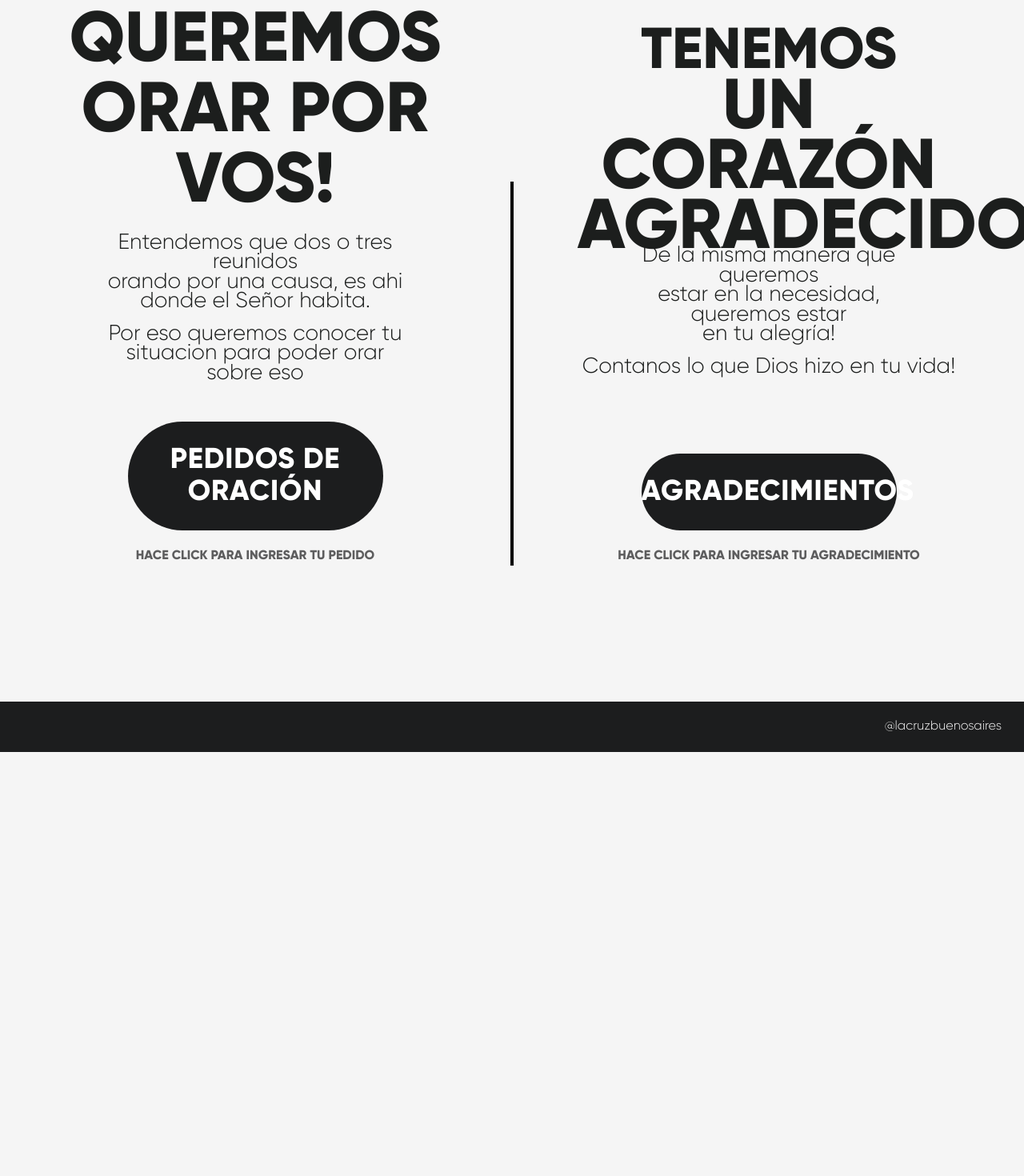
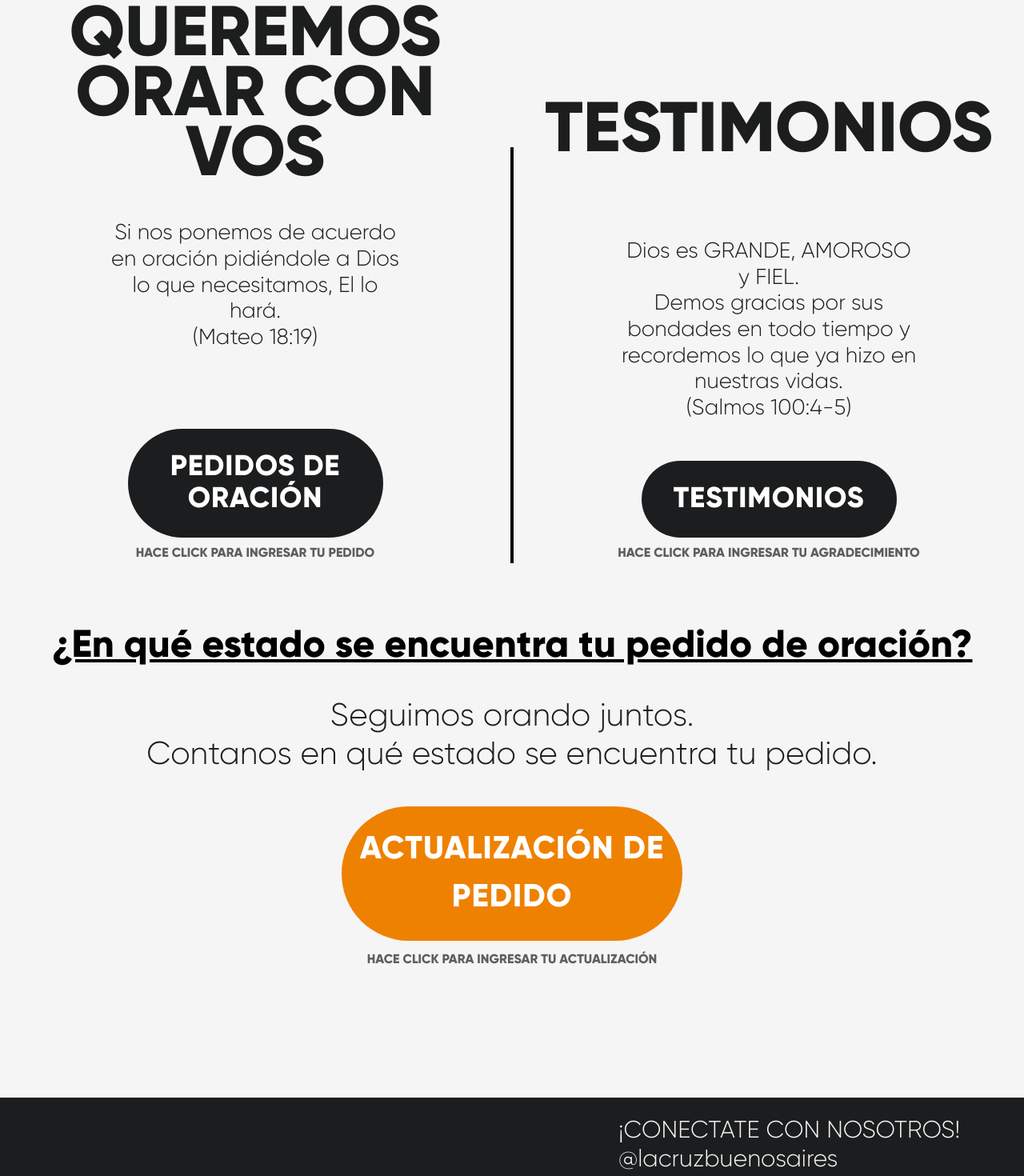
Before and after one commit to LucasEzequielRamos/request-page-lacruz-oficial, a Next.js app: page / in a window 1280 px wide. Shown: the part 1080-2550 px from the top of the page at 80% size. Before the commit the page ends 2020 px from the top, so only its background shows below. Built offline with nearby package versions, Linux system fonts and the light colour scheme.

Commit message:
ui finished

```diff
--- a/src/app/components/footer.tsx
+++ b/src/app/components/footer.tsx
@@ -3,7 +3,10 @@ import React from 'react'
 const Footer = () => {
   return (
     <footer className='h-auto bg-[#1c1d1e]'>
-        <p className='flex text-[#f5f5f5] justify-end py-6 pr-7'>@lacruzbuenosaires</p>
+      <div className='flex flex-col text-xs py-6 lg:text-3xl  text-[#f5f5f5] w-fit items-end ml-auto lg:pr-20 pr-4'>
+      <p className=''>¡CONECTATE CON NOSOTROS!</p>
+      <p className='self-start'>@lacruzbuenosaires</p>
+      </div>
     </footer>
   )
 }
--- a/src/app/components/header.tsx
+++ b/src/app/components/header.tsx
@@ -1,6 +1,6 @@
 const Header = () => {
   return (
-    <header className="bg-[#1C1D1E] py-3 flex justify-center w-full font-bold text-[#f5f5f5]"> <img className="lg:h-16 h-7" src="./lacruz-logo.webp"/> </header>
+    <header className=" bg-[#1C1D1E] py-3 flex justify-center w-full font-bold text-[#f5f5f5] "> <img className="lg:h-16 h-7" src="./lacruz-logo.webp"/> </header>
   )
 }
 
--- a/src/app/components/hero.tsx
+++ b/src/app/components/hero.tsx
@@ -9,9 +9,7 @@ const Hero = () => {
         <p className="lg:text-[120px] text-3xl tracking-wide ">famili</p>
         <span className="lg:text-[180px] text-7xl  relative lg:-inset-x-6 -inset-x-2">a</span>
         </div>
-        <div className="flex justify-center text-center text-[#f5f5f5] items-start -mt-4 lg:pt-56">
-          <p className="lg:text-6xl lg:max-w-[800px] max-w-[220px] leading-none text-[1.07em]">Queremos seguir conectados!</p>
-        </div>
+
       </div>
 
   )
--- a/src/app/components/main-section.tsx
+++ b/src/app/components/main-section.tsx
@@ -1,25 +1,37 @@
-const MainSection = ({ setReason, REASONS }: { setReason: React.Dispatch<React.SetStateAction<string | undefined>>, REASONS: { REQUEST: string, GRATITUDE: string } }) => {
+const MainSection = ({ setReason, REASONS }: { setReason: React.Dispatch<React.SetStateAction<string | undefined>>, REASONS: { REQUEST: string, GRATITUDE: string, UPDATE: string } }) => {
   return (
-    <main className="flex flex-col    lg:mb-[170px] mb-11  ">
+    <main className="flex flex-col  lg:mb-40 mb-20  ">
         <div className="flex justify-center py-10 items-center w-full">
           <img className="lg:h-14 h-4 lg:mt-16" src="./arrow-down.webp" alt="Imagen de flecha para abajo" />
           </div>
-          <div className="flex max-sm:flex-col items-center lg:items-end lg:min-h-[620px]">
+          <div className="flex max-sm:flex-col items-center lg:items-end ">
             <div className="flex flex-col text-center lg:w-1/2  ">
-            <h2 className="lg:h-60 lg:text-[5.5rem] text-[2.5rem] leading-none w-9/12 lg:mb-11 mb-5 m-auto mt-0">QUEREMOS ORAR POR VOS!</h2>
-              <p className="lg:text-[1.7rem] text-[0.875rem] w-11/12 lg:w-7/12  m-auto mt-0 pb-4">Entendemos que dos o tres reunidos <br/> orando por una causa, es ahi donde el Señor habita.</p>
-              <p className="lg:text-[1.7rem] text-[0.875rem] w-10/12 lg:w-7/12 m-auto lg:pb-0 pb-12">Por eso queremos conocer tu situacion para poder orar sobre eso</p>
-              <button onClick={() => { setReason(REASONS.REQUEST) }} className="py-3   lg:py-7 bg-[#1C1D1E] w-[68%] lg:w-2/4 lg:mt-12 m-auto text-white rounded-[90px] lg:text-4xl text-2xl tracking-wide">PEDIDOS DE ORACIÓN</button>
-              <h3 className="lg:pt-5 pt-2 max-sm:text-xs text-[#1C1D1E]/70">HACE CLICK PARA INGRESAR TU PEDIDO</h3>
+            <h2 className=" lg:text-[5.5rem] text-[2.5rem] leading-[0.85] w-10/12 lg:mb-11 mb-5 m-auto mt-0">QUEREMOS <br/> ORAR CON VOS</h2>
+              <p className="lg:text-[1.7rem] text-[0.875rem] w-10/12 lg:w-7/12  m-auto mt-0 pb-12 lg:pb-24">Si nos ponemos de acuerdo en oración pidiéndole a
+              Dios lo que necesitamos, El lo hará. <br/> (Mateo 18:19)</p>
+              <button onClick={() => { setReason(REASONS.REQUEST) }} className="py-3   lg:py-7 bg-[#1C1D1E] w-3/4 lg:w-2/4  m-auto text-white rounded-[90px] lg:text-4xl text-2xl tracking-wide">PEDIDOS DE ORACIÓN</button>
+              <h3 className=" pt-2 max-sm:text-xs text-[#1C1D1E]/70">HACE CLICK PARA INGRESAR TU PEDIDO</h3>
             </div>
-            <span className="lg:h-[480px] max-sm:w-72 justify-center lg:border-l-4 max-sm:border-t-[1px] max-sm:mt-16 max-sm:mb-9 lg:mt-28 border-black"></span>
+            <div className="lg:hidden flex flex-col items-center mt-20">
+          <h3 className="font-bold underline text-black text-sm pb-2">¿En qué estado se encuentra tu pedido de oración?</h3>
+          <p className="pb-9 text-center text-sm">Seguimos orando juntos. <br /> Contanos en qué estado se encuentra tu pedido.</p>
+          <button onClick={() => { setReason(REASONS.UPDATE) }} className="py-3  bg-[#ef8100] px-5 m-auto text-white rounded-[90px] text-[1rem] tracking-wide ">ACTUALIZACIÓN DE PEDIDO</button>
+          <h3 className=" pt-2 text-[0.7rem] text-[#1C1D1E]/70 text-xs">HACE CLICK PARA INGRESAR TU ACTUALIZACIÓN</h3>
+
+            </div>
+            <span className="lg:h-[520px] max-sm:w-72 lg:border-l-4 max-sm:border-t-[1px] max-sm:mt-16 max-sm:mb-9 lg:mt-28 border-black"></span>
             <div className="flex flex-col text-center lg:w-1/2">
-              <h2 className="lg:h-60 lg:text-[5.5rem] text-[2.5rem] leading-[0.85] w-9/12 m-auto mt-0 lg:mb-11 pb-5"> <strong className="text-[1.875rem] lg:text-[4.5rem]">TENEMOS</strong> <br/> UN CORAZÓN AGRADECIDO</h2>
-              <p className="lg:text-[1.7rem] text-[0.875rem] lg:w-7/12 w-10/12 m-auto mt-0 pb-4">De la misma manera que queremos<br/> estar en la necesidad, queremos estar<br/> en tu alegría!</p>
-              <p className="lg:text-[1.7rem] text-[0.875rem] w-9/12 m-auto lg: pb-12">Contanos lo que Dios hizo en tu vida!</p>
-              <button onClick={() => { setReason(REASONS.GRATITUDE) }} className="py-3 lg:py-7  bg-[#1C1D1E] w-[70%] lg:w-2/4 lg:mt-12 m-auto text-white rounded-[90px] lg:text-4xl tracking-wide text-2xl">AGRADECIMIENTOS</button>
-              <h3 className="lg:pt-5 max-sm:text-xs pt-2 text-[#1C1D1E]/70">HACE CLICK PARA INGRESAR TU AGRADECIMIENTO</h3>
+              <h2 className=" lg:text-[5.5rem] text-[2.5rem] leading-[0.85]  m-auto mt-0 lg:pb-24 pb-5">TESTIMONIOS</h2>
+              <p className="lg:text-[1.7rem] text-[0.875rem] lg:w-7/12 w-10/12 m-auto mt-0 pb-12">Dios es GRANDE, AMOROSO y FIEL. <br />Demos gracias por sus bondades en todo tiempo y recordemos lo que ya hizo en nuestras vidas. <br />(Salmos 100:4-5)</p>
+              <button onClick={() => { setReason(REASONS.GRATITUDE) }} className="py-3 lg:py-7  bg-[#1C1D1E] w-3/4 lg:w-2/4  m-auto text-white rounded-[90px] lg:text-4xl tracking-wide text-2xl">TESTIMONIOS</button>
+              <h3 className="max-sm:text-xs pt-2 text-[#1C1D1E]/70">HACE CLICK PARA INGRESAR TU AGRADECIMIENTO</h3>
             </div>
+          </div>
+          <div className="lg:flex hidden flex-col items-center mt-20">
+          <h3 className="font-bold underline text-black text-5xl pb-10">¿En qué estado se encuentra tu pedido de oración?</h3>
+          <p className="pb-10 text-center text-[2.5rem]">Seguimos orando juntos. <br /> Contanos en qué estado se encuentra tu pedido.</p>
+          <button onClick={() => { setReason(REASONS.UPDATE) }} className="py-6  bg-[#ef8100]  w-2/6  m-auto text-white rounded-[90px] text-[2.5rem] tracking-wide ">ACTUALIZACIÓN DE PEDIDO</button>
+          <h3 className=" pt-3 text-[#1C1D1E]/70">HACE CLICK PARA INGRESAR TU ACTUALIZACIÓN</h3>
           </div>
       </main>
   )
--- a/src/app/components/message-form.tsx
+++ b/src/app/components/message-form.tsx
@@ -13,13 +13,13 @@ const MessageForm = ({ reason, setReason }: { reason: string, setReason: React.D
     setAppStatus(newAppStatus)
   }, [formRef.current, appStatus])
 
-  const isReasonPedido = reason === 'pedido'
+  const isReasonPedido = reason === 'pedido' ? 1 : reason === 'testimonio' ? 2 : 3
 
   return (
     <section className='flex bg-white/40 items-center justify-center fixed top-0 left-0 h-screen w-screen flex-col'>
     <div className='flex  flex-col lg:min-h-[90%] lg:px-12 px-5 lg:w-7/12 w-10/12 bg-[#1C1D1E] rounded-[20px] lg:rounded-[90px] text-center text-white'>
-    <button onClick={() => { setReason('') }} className='lg:pt-10 pt-3 lg:pr-4 w-full flex justify-end '><img src="x.webp" className='lg:h-4' alt="x icon" /></button>
-    <h2 className='text-[#f5f5f5] font-extrabold lg:pb-12 lg:pt-10 pt-3 pb-5 w-full lg:text-7xl text-[1.375rem]'>{isReasonPedido ? 'QUEREMOS ORAR CON VOS!' : 'CELEBREMOS JUNTOS!'}</h2>
+    <button onClick={() => { setReason('') }} className='lg:pt-10 pt-3 lg:pr-4 w-full flex justify-end '><img src="x.webp" className='max-sm:size-3' alt="x icon" /></button>
+    <h2 className='text-[#f5f5f5] font-extrabold lg:pb-12 lg:pt-10 pt-3 pb-5 w-full lg:text-7xl text-[1.375rem]'>{isReasonPedido === 1 ? 'QUEREMOS ORAR CON VOS!' : isReasonPedido === 2 ? 'CELEBREMOS JUNTOS!' : 'ACTUALIZACIÓN DE PEDIDO'}</h2>
     <form ref={formRef} action={async (formData) => {
       await postEmail(formData)
       setAppStatus(APP_STATUS.IDLE)
@@ -30,9 +30,9 @@ const MessageForm = ({ reason, setReason }: { reason: string, setReason: React.D
         <input aria-label='name-input' className='w-3/5 focus-visible:outline-none ' name='name' maxLength={20} placeholder='Nombre y apellido' type='text' onChange={() => { setAppStatus(APP_STATUS.TYPING) }} required/>
         <input aria-label='phone-input' className='w-2/5 focus-visible:outline-none ' name='phone' placeholder='Telefono' type='number' onChange={() => { setAppStatus(APP_STATUS.TYPING) }} required />
       </div>
-      <textarea aria-label='content-input' className='lg:h-[300px] h-52 lg:pt-14 px-3 pt-4 text-clip lg:rounded-[50px] rounded-[20px] text-black bg-[#f5f5f5] border-2 border-[#f5f5f5] border-solid focus-visible:outline-none' name='content' placeholder={`Escribe tu ${isReasonPedido ? `${reason} de oracion` : `${reason}`} aqui...`} onChange={() => { setAppStatus(APP_STATUS.TYPING) }} required/>
+      <textarea aria-label='content-input' className='lg:h-[300px] h-52 lg:pt-14 px-3 pt-4 text-clip lg:rounded-[50px] rounded-[20px] text-black bg-[#f5f5f5] border-2 border-[#f5f5f5] border-solid focus-visible:outline-none' name='content' placeholder={`Escribe ${isReasonPedido === 1 ? `tu ${reason} de oracion` : isReasonPedido === 3 ? `la ${reason} de tu pedido` : `tu ${reason}`} aqui...`} onChange={() => { setAppStatus(APP_STATUS.TYPING) }} required/>
       <div className='w-full flex justify-center'>
-      <button className={`text-[#f5f5f5] flex text-center justify-center w-full lg:text-4xl text-2xl lg:rounded-[50px] rounded-[30px] lg:py-5 py-2 bg-[#EF8100] lg:w-[30rem]  ${appStatus === APP_STATUS.IDLE ? 'pointer-events-none' : ''} `}
+      <button className={`text-[#f5f5f5] flex text-center justify-center w-full lg:text-4xl text-[1.375rem] lg:rounded-[50px] rounded-[30px] lg:py-5 py-2 bg-[#EF8100] lg:w-[30rem]  ${appStatus === APP_STATUS.IDLE ? 'pointer-events-none' : ''} `}
       disabled={appStatus === APP_STATUS.SENDING || appStatus === APP_STATUS.IDLE}>
         {appStatus === APP_STATUS.SENDING ? 'Enviando...' : `ENVIAR ${reason.toUpperCase()}`}
       </button>
--- a/src/app/globals.css
+++ b/src/app/globals.css
@@ -26,7 +26,7 @@ body {
 }
 
 p {
-  line-height: 0.9
+  line-height: 1.2
 }
 
 h1,
--- a/src/app/lib/consts.ts
+++ b/src/app/lib/consts.ts
@@ -9,7 +9,8 @@ export const APP_STATUS = {
 
 export const REASONS = {
   REQUEST: 'pedido',
-  GRATITUDE: 'agradecimiento'
+  GRATITUDE: 'testimonio',
+  UPDATE: 'actualización'
 }
 
 export const forbiddenWords: string[] = [
```
Also changed, not shown: public/arrow-down.webp, public/x.webp.
